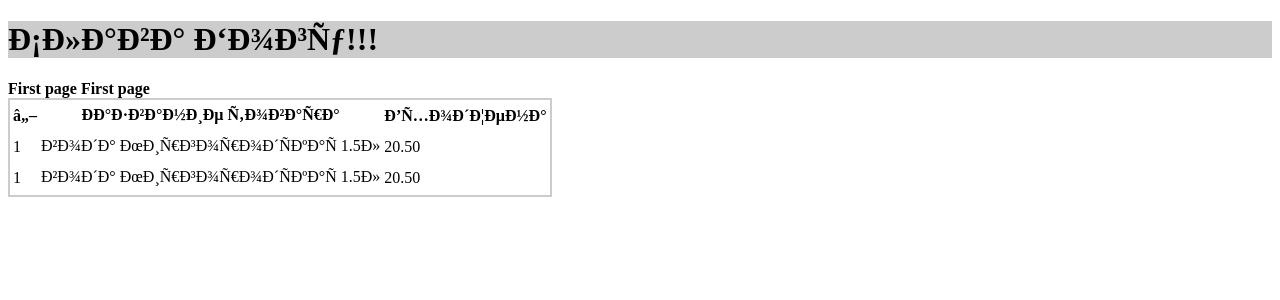
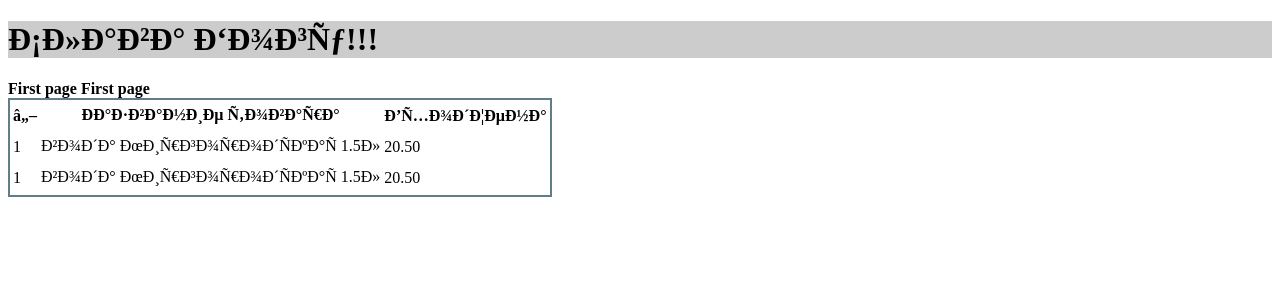
Before and after one commit to AlexKrts1/page1, a PHP site: page / in a window 1280 px wide. Shown: the top 300 px of the page. Run offline with PHP 8.4, Linux system fonts and the light colour scheme.

Commit message:
Update style.css

```diff
--- a/style.css
+++ b/style.css
@@ -3,5 +3,5 @@ h1{
 }
 
 table{
-	border:2px solid #cccccc;
+	border:2px solid rgb(96, 125, 139);
 }
```
